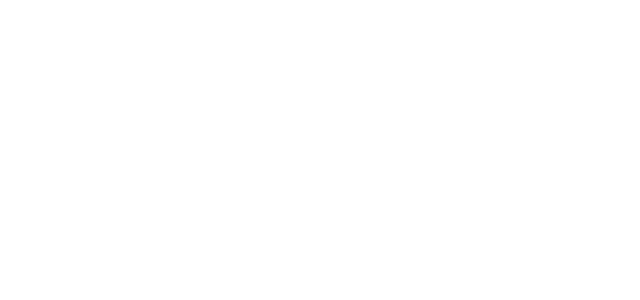
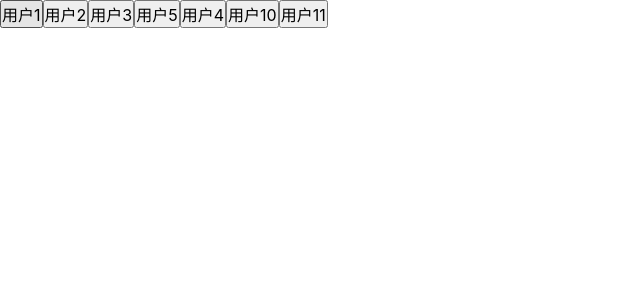
Before and after one commit to AllongC/newWork, a Vue app: page /#/text in a window 1280 px wide. Shown: the top 300 px of the page, without its empty margins (0-640 px from the left). Built offline with nearby package versions, Linux system fonts and the light colour scheme; a small style sheet from the web is missing.

Commit message:
28-测试text

```diff
--- a/src/router/index.js
+++ b/src/router/index.js
@@ -6,6 +6,7 @@ import Register from '@/views/Register'
 import Center from '@/views/personal/Center'
 import Edit from '@/views/personal/Edit'
 import Focus from '@/views/personal/Focus'
+import text from '@/views/personal/text'
 Vue.use(VueRouter)
 
 const routes = [
@@ -47,6 +48,11 @@ const routes = [
     meta: {
       auth: true
     }
+  },
+  {
+    path: '/text',
+    name: 'text',
+    component: text,
   }
 ]
 
--- /dev/null
+++ b/src/views/personal/text.vue
@@ -0,0 +1,29 @@
+<template>
+  <div>
+    <button @click="addUser(1)">用户1</button>
+    <button @click="addUser(2)">用户2</button>
+    <button @click="addUser(3)">用户3</button>
+    <button @click="addUser(5)">用户5</button>
+    <button @click="addUser(4)">用户4</button>
+    <button @click="addUser(10)">用户10</button>
+    <button @click="addUser(11)">用户11</button>
+  </div>
+</template>
+
+<script>
+export default {
+  methods: {
+    addUser(id) {
+      this.$axios({
+        url: "/user_follows/" + id,
+        method: "get"
+      }).then(res => {
+        console.log(res);
+      });
+    }
+  }
+};
+</script>
+
+<style>
+</style>
```
